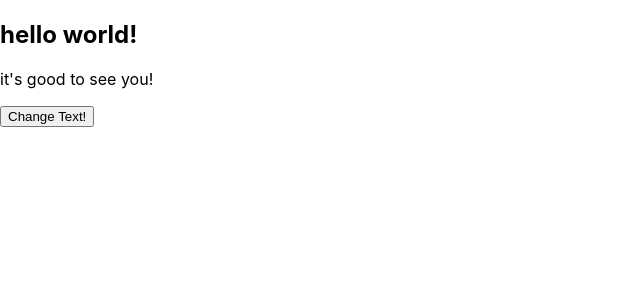
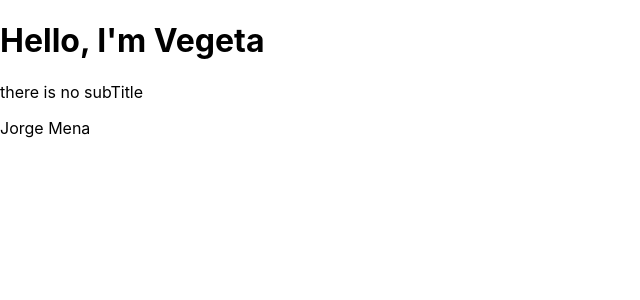
Before and after one commit to aljorgevi/testing-eslint-prettier-set-up, a React (Create React App) app: page / in a window 1280 px wide. Shown: the top 300 px of the page, without its empty margins (0-640 px from the left). Built offline with nearby package versions, Linux system fonts and the light colour scheme.

Commit message:
render firstApp in App.jsx

```diff
--- a/src/App.js
+++ b/src/App.js
@@ -1,9 +1,10 @@
 import Greeting from "./components/Greeting";
+import FirstApp from "./components/FirstApp";
 
 function App() {
 	return (
 		<div className="App">
-			<Greeting />
+			<FirstApp title="Hello, I'm Vegeta" />
 		</div>
 	);
 }
```
